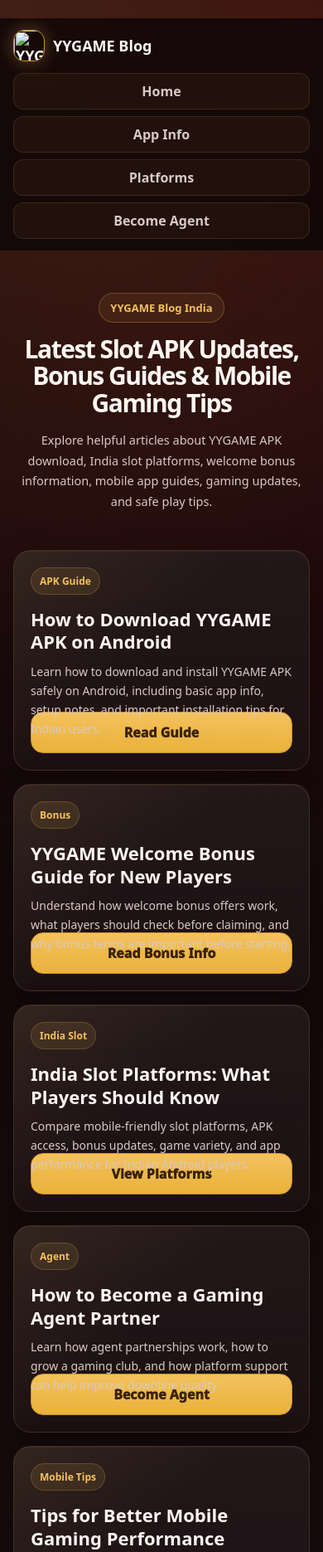
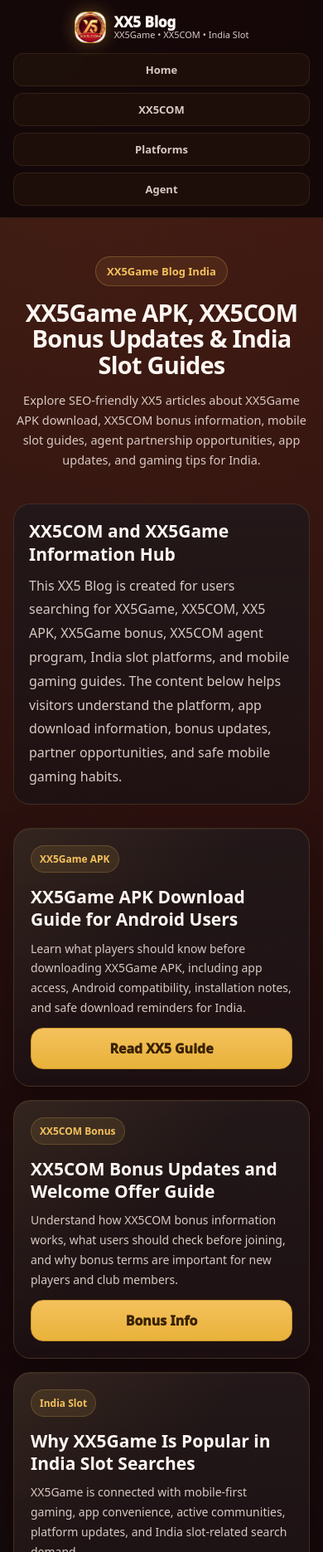
Before and after one commit to seo168/xx5com, a plain HTML site: page blog/index.html in a window 390 px wide. Shown: the top 1871 px of the page at 83% size. Drawn offline with Linux system fonts and the light colour scheme.

Commit message:
Update index.html

```diff
--- a/blog/index.html
+++ b/blog/index.html
@@ -1,27 +1,25 @@
- <!doctype html>
+<!doctype html>
 <html lang="en-IN">
 <head>
 <meta charset="utf-8"/>
 <meta name="viewport" content="width=device-width,initial-scale=1"/>
 
-<title>YYGAME Blog India — Slot APK, Bonus, App Guide & Gaming Tips</title>
-<meta name="description" content="Read the latest YYGAME Blog for India: slot APK updates, welcome bonus information, app guides, download tips, gaming platform news, and responsible play information."/>
-<meta name="keywords" content="yygame blog, yygame apk, yygame bonus, india slot, slot apk india, yy game guide, yygame download, mobile gaming india, casino app india"/>
+<title>XX5 Blog India — XX5Game APK, Bonus, App Guide & Slot Tips</title>
+<meta name="description" content="Read the XX5 Blog India for XX5Game APK guides, XX5COM bonus updates, mobile slot tips, app download information, agent partnership guides, and responsible gaming articles."/>
+<meta name="keywords" content="xx5 blog, xx5game, xx5com, xx5 apk, xx5game apk, xx5com bonus, xx5game bonus, xx5 slot, india slot, xx5 download, xx5 agent"/>
 <meta name="robots" content="index,follow"/>
 
-<link rel="canonical" href="https://yygame-in.com/blog/"/>
+<link rel="canonical" href="https://yygame-in.com/xx5-blog/"/>
 
-<meta property="og:site_name" content="YYGAME"/>
-<meta property="og:title" content="YYGAME Blog India — Slot APK, Bonus & App Guide"/>
-<meta property="og:description" content="Explore YYGAME blog articles about APK download, bonuses, app guides, slot tips, and mobile gaming updates for India."/>
+<meta property="og:site_name" content="XX5COM"/>
+<meta property="og:title" content="XX5 Blog India — XX5Game APK, Bonus & Slot Guide"/>
+<meta property="og:description" content="Explore XX5Game APK guides, XX5COM bonus updates, India slot articles, mobile gaming tips, and agent partnership information."/>
 <meta property="og:type" content="website"/>
-<meta property="og:url" content="https://yygame-in.com/blog/"/>
+<meta property="og:url" content="https://yygame-in.com/xx5-blog/"/>
 <meta property="og:image" content="https://yygame-in.com/assets/og-hero.webp"/>
 <meta property="og:locale" content="en_IN"/>
 
 <meta name="twitter:card" content="summary_large_image"/>
-<meta name="twitter:image" content="https://yygame-in.com/assets/og-hero.webp"/>
-
 <meta name="theme-color" content="#b31c18"/>
 
 <link rel="icon" href="/favicon.ico" sizes="any">
@@ -63,7 +61,7 @@ a{text-decoration:none;color:inherit}
 .container{
   max-width:1180px;
   margin:0 auto;
-  padding:20px 24px;
+  padding:18px 22px;
 }
 
 header{
@@ -71,7 +69,7 @@ header{
   top:0;
   z-index:99;
   backdrop-filter:blur(12px);
-  background:rgba(16,6,8,.86);
+  background:rgba(16,6,8,.9);
   border-bottom:1px solid rgba(244,193,93,.12);
 }
 
@@ -79,15 +77,14 @@ header{
   display:flex;
   align-items:center;
   justify-content:space-between;
-  gap:14px;
+  gap:12px;
 }
 
 .brand{
   display:flex;
   align-items:center;
   gap:10px;
-  font-weight:900;
-  font-size:18px;
+  min-width:0;
 }
 
 .logo{
@@ -97,32 +94,49 @@ header{
   object-fit:cover;
   border:1px solid var(--gold-3);
   box-shadow:0 0 20px rgba(244,193,93,.32);
+  flex-shrink:0;
+}
+
+.brand-text{
+  display:flex;
+  flex-direction:column;
+  line-height:1.1;
+}
+
+.brand-text strong{
+  font-size:18px;
+  font-weight:1000;
+}
+
+.brand-text span{
+  font-size:12px;
+  color:var(--muted);
 }
 
 .nav-links{
   display:flex;
   align-items:center;
-  gap:10px;
-  flex-wrap:wrap;
+  gap:8px;
 }
 
 .nav-links a{
-  padding:10px 14px;
+  padding:10px 13px;
   border-radius:12px;
   color:var(--muted);
-  font-weight:700;
-  border:1px solid transparent;
+  font-size:14px;
+  font-weight:800;
+  border:1px solid rgba(244,193,93,.1);
+  background:rgba(244,193,93,.04);
 }
 
 .nav-links a:hover{
   color:var(--gold);
-  border-color:rgba(244,193,93,.18);
-  background:rgba(244,193,93,.06);
+  background:rgba(244,193,93,.08);
 }
 
 .hero{
   text-align:center;
-  padding:54px 0 24px;
+  padding:46px 0 20px;
   position:relative;
 }
 
@@ -131,7 +145,7 @@ header{
   position:absolute;
   inset:0;
   background:url("/assets/app-info-bg.webp") no-repeat center center/contain;
-  opacity:.06;
+  opacity:.055;
   pointer-events:none;
 }
 
@@ -148,23 +162,44 @@ header{
   border:1px solid rgba(244,193,93,.25);
   background:rgba(244,193,93,.08);
   font-size:13px;
-  font-weight:800;
+  font-weight:900;
 }
 
 .hero h1{
   margin:16px auto 0;
-  max-width:850px;
-  font-size:clamp(32px,6vw,58px);
+  max-width:900px;
+  font-size:clamp(31px,6vw,58px);
   line-height:1.08;
   letter-spacing:-1.5px;
 }
 
 .hero p{
-  max-width:760px;
+  max-width:820px;
   margin:16px auto 0;
   color:var(--muted);
   font-size:16px;
-  line-height:1.7;
+  line-height:1.75;
+}
+
+.seo-text{
+  margin-top:24px;
+  border-radius:22px;
+  padding:22px;
+  background:
+    linear-gradient(180deg,rgba(255,255,255,.04),rgba(255,255,255,.01)),
+    linear-gradient(180deg,#1a0e10,rgba(26,14,16,.82));
+  border:1px solid rgba(244,193,93,.14);
+}
+
+.seo-text h2{
+  margin:0 0 10px;
+  font-size:24px;
+}
+
+.seo-text p{
+  margin:0;
+  color:var(--muted);
+  line-height:1.8;
 }
 
 .blog-grid{
@@ -179,7 +214,7 @@ header{
   overflow:hidden;
   border-radius:24px;
   padding:22px;
-  min-height:280px;
+  min-height:315px;
   background:
     linear-gradient(180deg,rgba(255,255,255,.04),rgba(255,255,255,.01)),
     linear-gradient(180deg,#1a0e10,rgba(26,14,16,.82));
@@ -211,15 +246,15 @@ header{
   border:1px solid rgba(244,193,93,.2);
   color:var(--gold);
   font-size:12px;
-  font-weight:800;
+  font-weight:900;
 }
 
 .blog-card h2{
   position:relative;
   z-index:1;
   margin:16px 0 10px;
-  font-size:22px;
-  line-height:1.25;
+  font-size:21px;
+  line-height:1.28;
 }
 
 .blog-card p{
@@ -227,8 +262,8 @@ header{
   z-index:1;
   color:var(--muted);
   font-size:14px;
-  line-height:1.65;
-  margin:0 0 18px;
+  line-height:1.7;
+  margin:0 0 62px;
 }
 
 .read-more{
@@ -247,25 +282,38 @@ header{
   font-weight:1000;
 }
 
-.info-box{
+.article-box{
   margin-top:42px;
   border-radius:24px;
-  padding:24px;
+  padding:26px;
   background:
     linear-gradient(180deg,rgba(255,255,255,.04),rgba(255,255,255,.01)),
     linear-gradient(180deg,#1a0e10,rgba(26,14,16,.82));
   border:1px solid rgba(244,193,93,.16);
 }
 
-.info-box h2{
-  margin:0 0 10px;
-  font-size:26px;
+.article-box h2{
+  margin:0 0 12px;
+  font-size:28px;
 }
 
-.info-box p{
+.article-box h3{
+  margin:22px 0 8px;
+  color:var(--gold);
+  font-size:20px;
+}
+
+.article-box p{
+  margin:0 0 12px;
+  color:var(--muted);
+  line-height:1.85;
+}
+
+.article-box ul{
   margin:0;
+  padding-left:20px;
   color:var(--muted);
-  line-height:1.75;
+  line-height:1.85;
 }
 
 footer{
@@ -296,33 +344,48 @@ footer{
   }
 
   .nav{
-    align-items:flex-start;
     flex-direction:column;
+    align-items:stretch;
+  }
+
+  .brand{
+    justify-content:center;
   }
 
   .nav-links{
-    width:100%;
     display:grid;
     grid-template-columns:1fr 1fr;
     gap:8px;
+    width:100%;
   }
 
   .nav-links a{
     text-align:center;
-    background:rgba(244,193,93,.05);
-    border-color:rgba(244,193,93,.12);
+    font-size:13px;
+    padding:10px 8px;
   }
 
   .hero{
-    padding:36px 0 18px;
+    padding:32px 0 16px;
   }
 
   .hero h1{
-    font-size:34px;
+    font-size:32px;
+    letter-spacing:-.8px;
   }
 
   .hero p{
     font-size:14.5px;
+    line-height:1.65;
+  }
+
+  .seo-text{
+    padding:18px;
+    border-radius:20px;
+  }
+
+  .seo-text h2{
+    font-size:21px;
   }
 
   .blog-grid{
@@ -331,7 +394,7 @@ footer{
   }
 
   .blog-card{
-    min-height:250px;
+    min-height:290px;
     border-radius:21px;
     padding:20px;
   }
@@ -341,15 +404,32 @@ footer{
     right:20px;
     bottom:20px;
   }
+
+  .article-box{
+    padding:20px;
+    border-radius:21px;
+  }
+
+  .article-box h2{
+    font-size:24px;
+  }
 }
 
-@media (max-width:480px){
-  .hero h1{
-    font-size:30px;
+@media (max-width:420px){
+  .brand-text strong{
+    font-size:17px;
+  }
+
+  .brand-text span{
+    font-size:11px;
   }
 
   .nav-links{
     grid-template-columns:1fr;
+  }
+
+  .hero h1{
+    font-size:29px;
   }
 }
 </style>
@@ -358,13 +438,13 @@ footer{
 {
   "@context":"https://schema.org",
   "@type":"Blog",
-  "name":"YYGAME Blog India",
-  "url":"https://yygame-in.com/blog/",
-  "description":"YYGAME Blog for India covering slot APK updates, bonuses, app guides, download tips, and gaming platform information.",
+  "name":"XX5 Blog India",
+  "url":"https://yygame-in.com/xx5-blog/",
+  "description":"XX5 Blog India covering XX5Game APK guides, XX5COM bonus updates, India slot information, agent partnership content, and mobile gaming tips.",
   "inLanguage":"en-IN",
   "publisher":{
     "@type":"Organization",
-    "name":"YYGAME",
+    "name":"XX5COM",
     "url":"https://yygame-in.com/",
     "logo":{
       "@type":"ImageObject",
@@ -381,15 +461,18 @@ footer{
 <header>
   <div class="container nav">
     <div class="brand">
-      <img class="logo" src="/assets/logo.webp" alt="YYGAME Blog Logo">
-      <span>YYGAME Blog</span>
+      <img class="logo" src="/assets/xx5-logo.webp" alt="XX5COM Blog Logo">
+      <div class="brand-text">
+        <strong>XX5 Blog</strong>
+        <span>XX5Game • XX5COM • India Slot</span>
+      </div>
     </div>
 
     <nav class="nav-links" aria-label="Blog navigation">
       <a href="/">Home</a>
-      <a href="/app-info/">App Info</a>
+      <a href="/xx5com/">XX5COM</a>
       <a href="/alliance/">Platforms</a>
-      <a href="/become-agent/">Become Agent</a>
+      <a href="/become-agent/">Agent</a>
     </nav>
   </div>
 </header>
@@ -397,92 +480,136 @@ footer{
 <main class="container">
 
   <section class="hero">
-    <span class="badge">YYGAME Blog India</span>
-    <h1>Latest Slot APK Updates, Bonus Guides & Mobile Gaming Tips</h1>
+    <span class="badge">XX5Game Blog India</span>
+    <h1>XX5Game APK, XX5COM Bonus Updates & India Slot Guides</h1>
     <p>
-      Explore helpful articles about YYGAME APK download, India slot platforms,
-      welcome bonus information, mobile app guides, gaming updates, and safe play tips.
+      Explore SEO-friendly XX5 articles about XX5Game APK download, XX5COM bonus information,
+      mobile slot guides, agent partnership opportunities, app updates, and gaming tips for India.
+    </p>
+  </section>
+
+  <section class="seo-text">
+    <h2>XX5COM and XX5Game Information Hub</h2>
+    <p>
+      This XX5 Blog is created for users searching for XX5Game, XX5COM, XX5 APK,
+      XX5Game bonus, XX5COM agent program, India slot platforms, and mobile gaming guides.
+      The content below helps visitors understand the platform, app download information,
+      bonus updates, partner opportunities, and safe mobile gaming habits.
     </p>
   </section>
 
   <section class="blog-grid">
 
     <article class="blog-card">
-      <span class="blog-tag">APK Guide</span>
-      <h2>How to Download YYGAME APK on Android</h2>
+      <span class="blog-tag">XX5Game APK</span>
+      <h2>XX5Game APK Download Guide for Android Users</h2>
       <p>
-        Learn how to download and install YYGAME APK safely on Android, including basic app info,
-        setup notes, and important installation tips for Indian users.
+        Learn what players should know before downloading XX5Game APK, including app access,
+        Android compatibility, installation notes, and safe download reminders for India.
       </p>
-      <a class="read-more" href="/app-info/">Read Guide</a>
+      <a class="read-more" href="/xx5com/">Read XX5 Guide</a>
     </article>
 
     <article class="blog-card">
-      <span class="blog-tag">Bonus</span>
-      <h2>YYGAME Welcome Bonus Guide for New Players</h2>
+      <span class="blog-tag">XX5COM Bonus</span>
+      <h2>XX5COM Bonus Updates and Welcome Offer Guide</h2>
       <p>
-        Understand how welcome bonus offers work, what players should check before claiming,
-        and why bonus terms are important before starting.
+        Understand how XX5COM bonus information works, what users should check before joining,
+        and why bonus terms are important for new players and club members.
       </p>
-      <a class="read-more" href="/app-info/">Read Bonus Info</a>
+      <a class="read-more" href="/xx5com/">Bonus Info</a>
     </article>
 
     <article class="blog-card">
       <span class="blog-tag">India Slot</span>
-      <h2>India Slot Platforms: What Players Should Know</h2>
+      <h2>Why XX5Game Is Popular in India Slot Searches</h2>
       <p>
-        Compare mobile-friendly slot platforms, APK access, bonus updates, game variety,
-        and app performance for Indian Android players.
+        XX5Game is connected with mobile-first gaming, app convenience, active communities,
+        platform updates, and India slot-related search demand.
       </p>
       <a class="read-more" href="/alliance/">View Platforms</a>
     </article>
 
     <article class="blog-card">
-      <span class="blog-tag">Agent</span>
-      <h2>How to Become a Gaming Agent Partner</h2>
+      <span class="blog-tag">Agent Guide</span>
+      <h2>How to Grow a Club with the XX5COM Agent Program</h2>
       <p>
-        Learn how agent partnerships work, how to grow a gaming club,
-        and how platform support can help improve downline quality.
+        Learn how agent partners can use XX5COM updates, bonus information, mentor support,
+        and platform promotion to grow traffic and improve downline quality.
       </p>
       <a class="read-more" href="/become-agent/">Become Agent</a>
     </article>
 
     <article class="blog-card">
       <span class="blog-tag">Mobile Tips</span>
-      <h2>Tips for Better Mobile Gaming Performance</h2>
+      <h2>XX5Game Mobile Tips for Better App Performance</h2>
       <p>
-        Improve your Android gaming experience with better app setup, stable connection,
-        device storage checks, and safe download habits.
+        Improve mobile experience with better connection habits, storage checks,
+        safe APK access, updated app versions, and smoother Android gaming setup.
       </p>
-      <a class="read-more" href="/app-info/">Read Tips</a>
+      <a class="read-more" href="/xx5com/">Read Tips</a>
     </article>
 
     <article class="blog-card">
       <span class="blog-tag">Safety</span>
-      <h2>Safe Play Guide for Indian Gaming Users</h2>
+      <h2>XX5COM Safe Play and Responsible Gaming Notes</h2>
       <p>
-        Learn responsible play basics, APK safety checks, bonus awareness,
-        and important reminders before using gaming platforms.
+        Read important reminders about responsible play, APK source checks,
+        bonus awareness, and safe mobile platform usage for Indian users.
       </p>
-      <a class="read-more" href="/app-info/">Read Safety Guide</a>
+      <a class="read-more" href="/xx5com/">Safety Guide</a>
     </article>
 
   </section>
 
-  <section class="info-box">
-    <h2>About YYGAME Blog</h2>
+  <section class="article-box">
+    <h2>Complete XX5Game Article for SEO</h2>
+
     <p>
-      YYGAME Blog shares useful information about APK download, India slot updates,
-      welcome bonus guides, gaming platform comparisons, and mobile-friendly gaming tips.
-      This page is designed to help users find clear information before choosing a platform.
+      XX5Game and XX5COM are searched by users who want information about mobile gaming platforms,
+      Android APK access, welcome bonus details, agent partnership opportunities, and India slot updates.
+      A clear blog page helps users find useful information before choosing a platform or joining a community.
     </p>
+
+    <h3>What is XX5COM?</h3>
+    <p>
+      XX5COM is presented as a mobile-friendly gaming platform brand that focuses on app access,
+      bonus updates, user activity, and partner growth. For users searching XX5Game,
+      this page gives a central place to understand APK information, platform benefits,
+      and how to continue to the official XX5COM page.
+    </p>
+
+    <h3>Why users search for XX5Game bonus</h3>
+    <p>
+      Many users search for XX5Game bonus or XX5COM bonus because they want to know about
+      welcome offers, platform promotions, activity rewards, and club support. Before claiming
+      any bonus, users should always check the latest platform rules and responsible play reminders.
+    </p>
+
+    <h3>XX5COM Agent and Partnership Content</h3>
+    <p>
+      Agent-related searches often include terms like XX5COM agent, XX5Game partner,
+      affiliate platform, club upgrade, downline support, and gaming partnership India.
+      This blog supports those keywords by explaining how content, channel updates,
+      and platform guidance can help agents grow their traffic.
+    </p>
+
+    <h3>Important XX5Game topics covered</h3>
+    <ul>
+      <li>XX5Game APK information and Android access</li>
+      <li>XX5COM bonus updates and welcome offer notes</li>
+      <li>India slot platform information</li>
+      <li>XX5COM agent and affiliate partnership content</li>
+      <li>Mobile gaming tips for better app experience</li>
+      <li>Safe play and responsible gaming reminders</li>
+    </ul>
   </section>
 
 </main>
 
 <footer>
   <div class="container footer-wrap">
-    <span>© <span id="year"></span> YYGAME Blog. All rights reserved.</span>
+    <span>© <span id="year"></span> XX5 Blog. All rights reserved.</span>
     <span>
       <a href="/#privacy">Privacy Policy</a> ·
       <a href="/#terms">Terms</a>
```
